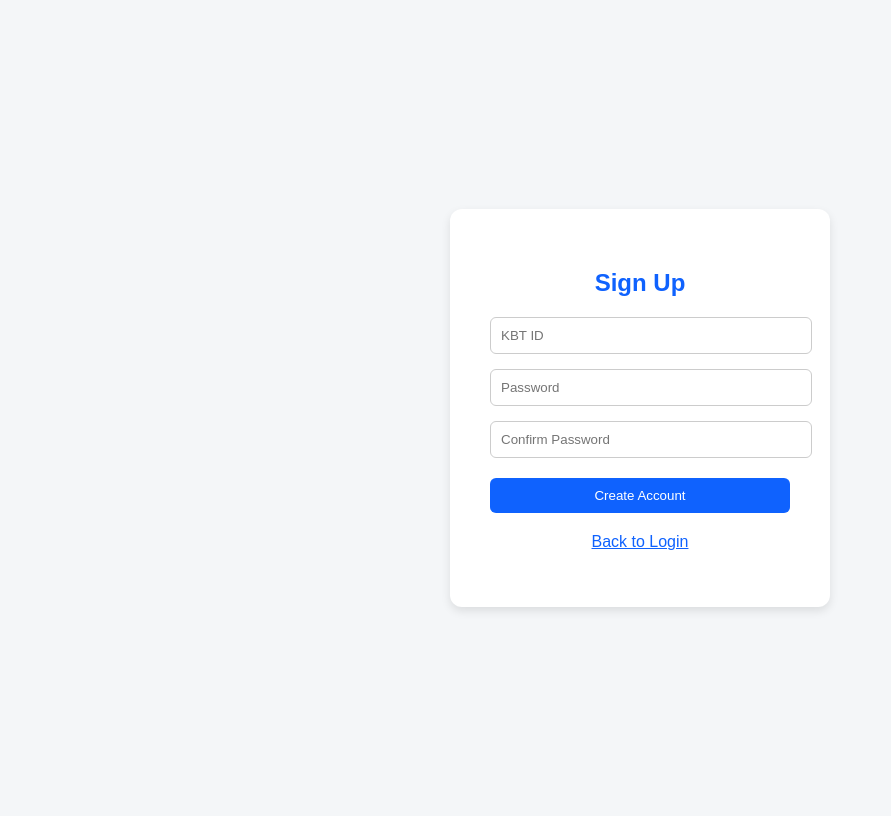
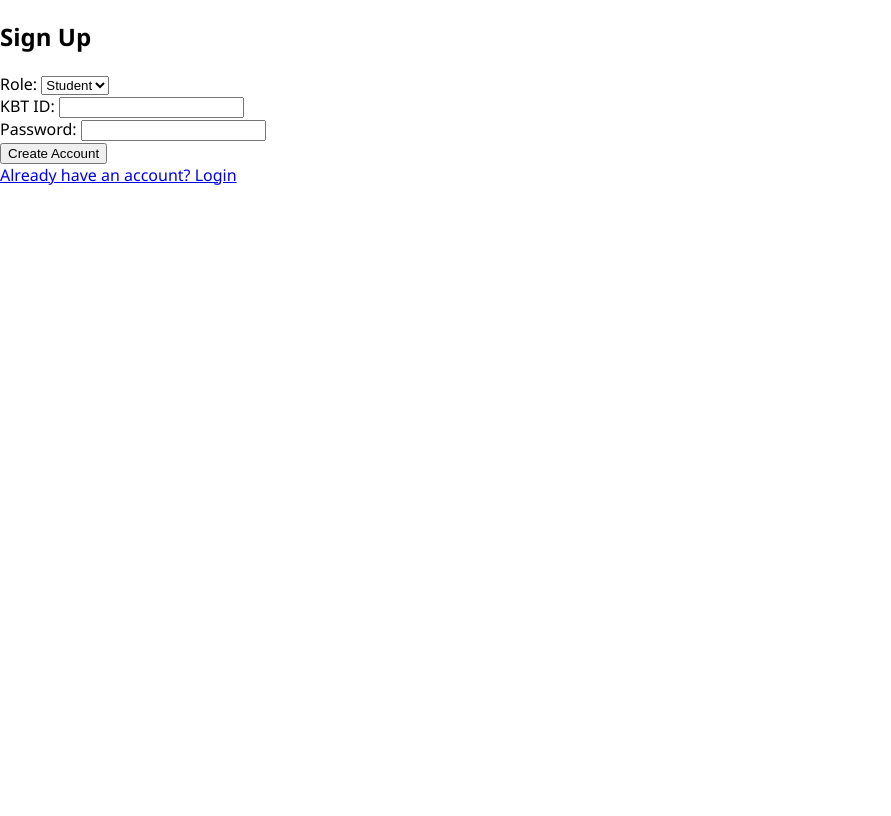
Before and after one commit to Vaishno17/Training-and-placement-cell, a Flask app: page /signup in a window 1280 px wide. Shown: the whole page, without its empty margins (0-891 px from the left). After the commit the page ends 185 px from the top, so only its background shows below. Run offline with Flask 3, Linux system fonts and the light colour scheme; parts of the project's set-up code (start-up, migrations or seed data) failed here and were passed over.

Commit message:
Commit all changes in the current directory as requested

```diff
--- a/t and p internship/app.py
+++ b/t and p internship/app.py
@@ -1,8 +1,43 @@
 from flask import Flask, render_template, request, redirect, url_for, flash
+from flask_sqlalchemy import SQLAlchemy
+from werkzeug.security import generate_password_hash, check_password_hash
+import os
+from flask import Flask
+from flask_sqlalchemy import SQLAlchemy
+
+app = Flask(__name__)
+app.config['SECRET_KEY'] = 'your_secret_key'
+app.config['SQLALCHEMY_DATABASE_URI'] = 'sqlite:///site.db'
+db = SQLAlchemy(app)  # <-- This line links SQLAlchemy to your app
+
 
 app = Flask(__name__)
 app.secret_key = 'supersecretkey'
 
+# Database setup
+basedir = os.path.abspath(os.path.dirname(__file__))
+app.config['SQLALCHEMY_DATABASE_URI'] = 'sqlite:///' + os.path.join(basedir, 'data.db')
+app.config['SQLALCHEMY_TRACK_MODIFICATIONS'] = False
+db = SQLAlchemy(app)
+
+
+# User model
+class User(db.Model):
+    id = db.Column(db.Integer, primary_key=True)
+    kbt_id = db.Column(db.String(100), unique=True, nullable=False)
+    password = db.Column(db.String(200), nullable=False)
+    role = db.Column(db.String(20), nullable=False)
+
+class User(db.Model):
+    id = db.Column(db.Integer, primary_key=True)
+    username = db.Column(db.String(150), unique=True, nullable=False)
+    password = db.Column(db.String(150), nullable=False)
+
+
+    def __repr__(self):
+        return f'<User {self.kbt_id}>'
+
+# Routes
 @app.route('/')
 def home():
     return render_template('index.html')
@@ -14,34 +49,50 @@
         kbt_id = request.form['kbt_id']
         password = request.form['password']
 
-        # Fake login logic (replace with DB check later)
-        if kbt_id == '123' and password == 'pass':
+        user = User.query.filter_by(kbt_id=kbt_id, role=role).first()
+        if user and check_password_hash(user.password, password):
+            flash('Login successful!', 'success')
             if role == 'student':
                 return redirect('/student/dashboard')
             else:
                 return redirect('/tpo/dashboard')
         else:
-            flash('Invalid credentials!')
+            flash('Invalid credentials!', 'error')
             return redirect('/login')
+
     return render_template('login.html')
 
 @app.route('/signup', methods=['GET', 'POST'])
 def signup():
     if request.method == 'POST':
-        # Save user to DB
-        flash('Account created successfully!')
+        role = request.form['role']
+        kbt_id = request.form['kbt_id']
+        password = request.form['password']
+
+        existing_user = User.query.filter_by(kbt_id=kbt_id).first()
+        if existing_user:
+            flash('KBT ID already exists. Please log in.', 'error')
+            return redirect('/login')
+
+        hashed_password = generate_password_hash(password)
+        new_user = User(kbt_id=kbt_id, password=hashed_password, role=role)
+        db.session.add(new_user)
+        db.session.commit()
+
+        flash('Account created successfully! You can now log in.')
         return redirect('/login')
+
     return render_template('signup.html')
 
 @app.route('/forgot-password', methods=['GET', 'POST'])
 def forgot_password():
     if request.method == 'POST':
-        # Password recovery logic
+        # Handle password recovery logic here
         flash('Recovery link sent!')
         return redirect('/login')
     return render_template('forgot_password.html')
 
-# Dummy dashboard routes
+# Dummy dashboards
 @app.route('/student/dashboard')
 def student_dashboard():
     return "<h2>Welcome to the Student Dashboard!</h2>"
@@ -50,5 +101,60 @@
 def tpo_dashboard():
     return "<h2>Welcome to the T&P Officer Dashboard!</h2>"
 
+@app.route('/form/mba')
+def mba_form():
+    return render_template('mba.html')
+
+@app.route('/form/ms')
+def ms_form():
+    return render_template('ms.html')
+
+@app.route('/form/job')
+def job_form():
+    return render_template('job.html')
+
+from flask import Flask, render_template, request, redirect, url_for, session, flash
+import sqlite3  # or use your DB connection method
+
+app = Flask(__name__)
+app.secret_key = 'your_secret_key'  # Needed for session handling
+
+def get_db_connection():
+    conn = sqlite3.connect('database.db')
+    conn.row_factory = sqlite3.Row
+    return conn
+
+@app.route('/login', methods=['GET', 'POST'])
+def login():
+    if request.method == 'POST':
+        username = request.form['username']
+        password = request.form['password']
+
+        conn = get_db_connection()
+        user = conn.execute(
+            'SELECT * FROM users WHERE username = ? AND password = ?',
+            (username, password)
+        ).fetchone()
+        conn.close()
+
+        if user:
+            session['user_id'] = user['id']
+            session['username'] = user['username']
+            flash('Login successful!', 'success')
+            return redirect(url_for('home'))
+        else:
+            flash('Invalid credentials', 'danger')
+            return redirect(url_for('login'))
+
+    return render_template('login.html')
+@app.route('/dashboard')
+def dashboard():
+    if 'user_id' not in session:
+        flash("Please login first", "warning")
+        return redirect(url_for('login'))
+    return render_template('dashboard.html')
+
+
 if __name__ == '__main__':
+    db.create_all()  # <-- Make sure this comes AFTER your models
     app.run(debug=True)
--- a/t and p internship/static/styles.css
+++ b/t and p internship/static/styles.css
@@ -158,7 +158,7 @@
 
     #toggle-mode {
   position: fixed;
-  top: 20px;
+  top: 5px;
   right: 20px;
   background: transparent;
   border: none;
--- a/t and p internship/templates/signup.html
+++ b/t and p internship/templates/signup.html
@@ -1,20 +1,32 @@
 <!DOCTYPE html>
 <html>
 <head>
-    <title>Sign Up</title>
+    <title>Signup</title>
+    <link rel="stylesheet" href="{{ url_for('static', filename='styles.css') }}">
 </head>
-<body style="display: flex; justify-content: center; align-items: center; height: 100vh; background: #f4f6f8; font-family: Arial, sans-serif;">
+<body>
+    <div class="login-container">
+        <h2 class="login-title">Sign Up</h2>
 
-    <form method="POST" style="background: white; padding: 40px; border-radius: 12px; width: 300px; box-shadow: 0 4px 10px rgba(0,0,0,0.1); text-align: center;">
-        <h2 style="margin-bottom: 20px; color: #0f62fe;">Sign Up</h2>
+        <form method="POST" class="login-form">
+            <label for="role">Role:</label>
+            <select name="role" required class="input-field">
+                <option value="student">Student</option>
+                <option value="tpo">TPO</option>
+            </select><br>
 
-        <input type="text" name="kbt_id" placeholder="KBT ID" required style="width: 100%; padding: 10px; margin-bottom: 15px; border-radius: 6px; border: 1px solid #ccc;">
-        <input type="password" name="password" placeholder="Password" required style="width: 100%; padding: 10px; margin-bottom: 15px; border-radius: 6px; border: 1px solid #ccc;">
-        <input type="password" name="confirm_password" placeholder="Confirm Password" required style="width: 100%; padding: 10px; margin-bottom: 20px; border-radius: 6px; border: 1px solid #ccc;">
+            <label for="kbt_id">KBT ID:</label>
+            <input type="text" name="kbt_id" required class="input-field"><br>
 
-        <button type="submit" style="width: 100%; padding: 10px; background: #0f62fe; color: white; border: none; border-radius: 6px; cursor: pointer;">Create Account</button>
+            <label for="password">Password:</label>
+            <input type="password" name="password" required class="input-field"><br>
 
-        <p style="margin-top: 20px;"><a href="/login" style="color: #0f62fe;">Back to Login</a></p>
-    </form>
+            <button type="submit" class="submit-btn">Create Account</button>
+        </form>
+
+        <div class="login-links">
+            <a href="/login" class="login-link">Already have an account? Login</a>
+        </div>
+    </div>
 </body>
 </html>
```
Also changed, not shown: t and p internship/README.md (renamed from README.md), t and p internship/auth.py (renamed from auth.py), t and p internship/data.db (added), t and p internship/database.db (added), t and p internship/requirements.py (added), t and p internship/student.py (renamed from student.py), t and p internship/tpo.py (renamed from tpo.py).
